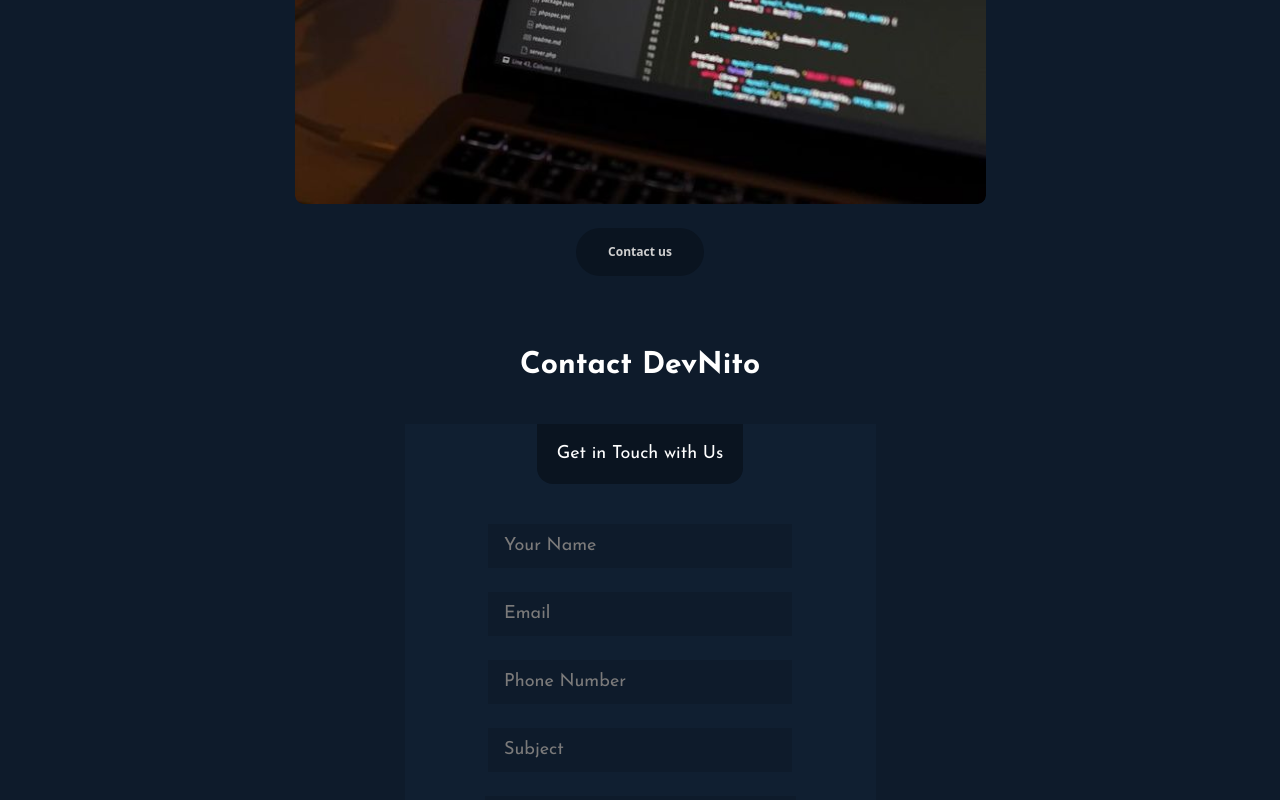
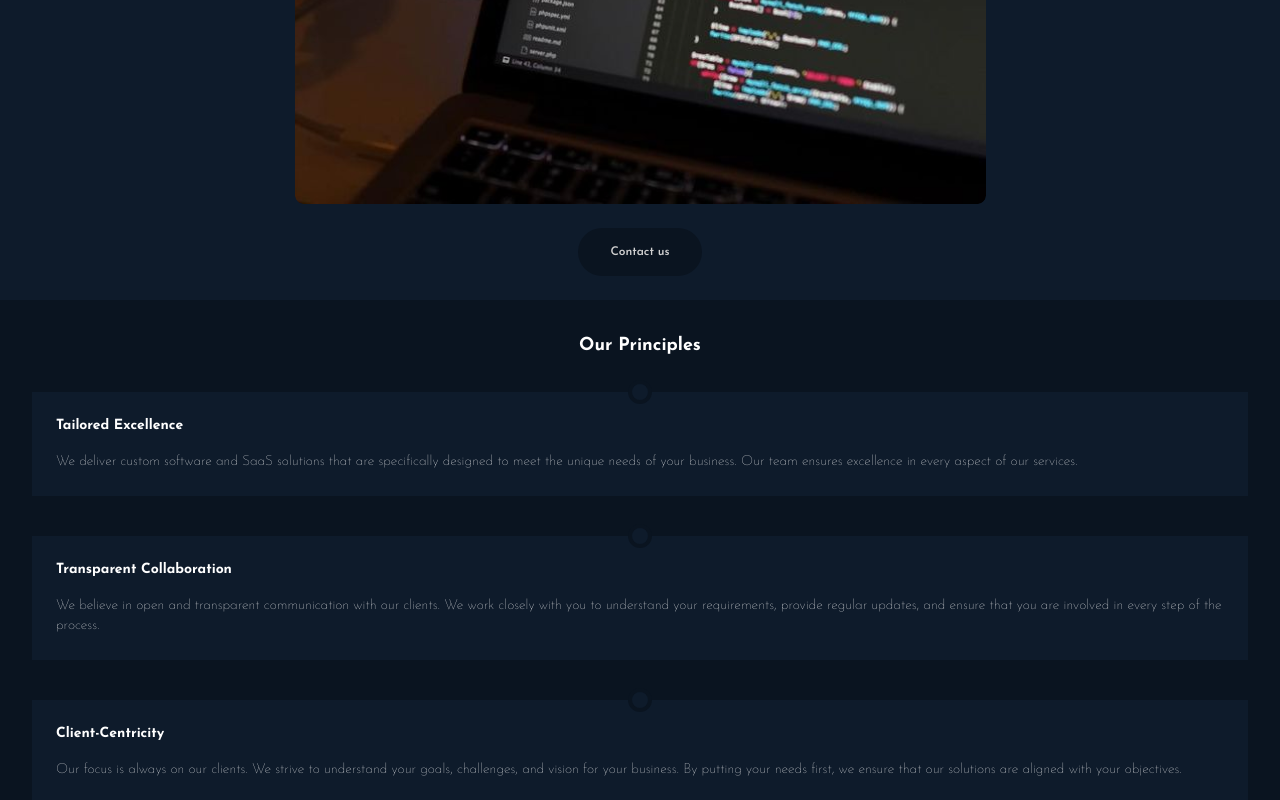
Before and after one commit to developermaroof/devnito2.0, a React (Create React App) app: page /about in a window 1280 px wide. Shown: the part 1512-2312 px from the top of the page. Built offline with nearby package versions, Linux system fonts and the light colour scheme.

Commit message:
Made Principle Section in AboutPage

```diff
--- a/src/components/AboutPage.jsx
+++ b/src/components/AboutPage.jsx
@@ -4,7 +4,7 @@
 
 const AboutPage = () => {
   return (
-    <div className='AboutPage flex flex-col justify-center items-center text-center px-8 py-6 gap-6'>
+    <div className='AboutPage flex flex-col justify-center items-center text-center px-8 py-6 gap-6 font-josefin'>
       <h1 className='font-bold text-xl'>About DevNito</h1>
       <p className='text-xs font-thin'>DevNito is a leading provider of IT export services, offering custom software and SaaS solutions to businesses worldwide. With a focus on tailored excellence, transparent collaboration, and client-centricity, we aim to elevate your business to new heights.</p>
       <img className='w-auto h-auto object-cover rounded-lg' src={AboutPage1} alt="" />
--- /dev/null
+++ b/src/components/Principles.jsx
@@ -0,0 +1,34 @@
+import React from 'react';
+
+const Principles = () => {
+  return (
+    <div className='Principles font-josefin bg-darker-theme p-8 flex flex-col justify-center items-center font-bold text-lg gap-8'>
+      <h1>Our Principles</h1>
+      <div className='PrincipleBoxes flex flex-col gap-10'>
+        <div className="PrincipleBox bg-dark-theme p-6 gap-4 flex flex-col relative">
+          <div className='bg-dark-theme absolute -top-3 left-1/2 transform -translate-x-1/2 border-darker-theme border-4 rounded-xl p-2'>
+
+          </div>
+          <h2 className='text-sm'>Tailored Excellence</h2>
+          <p className='font-thin text-sm'>We deliver custom software and SaaS solutions that are specifically designed to meet the unique needs of your business. Our team ensures excellence in every aspect of our services.</p>
+        </div>
+        <div className="PrincipleBox bg-dark-theme p-6 gap-4 flex flex-col relative">
+          <div className='bg-dark-theme absolute -top-3 left-1/2 transform -translate-x-1/2 border-darker-theme border-4 rounded-xl p-2'>
+
+          </div>
+          <h2 className='text-sm'>Transparent Collaboration</h2>
+          <p className='font-thin text-sm'>We believe in open and transparent communication with our clients. We work closely with you to understand your requirements, provide regular updates, and ensure that you are involved in every step of the process.</p>
+        </div>
+        <div className="PrincipleBox bg-dark-theme p-6 gap-4 flex flex-col relative">
+          <div className='bg-dark-theme absolute -top-3 left-1/2 transform -translate-x-1/2 border-darker-theme border-4 rounded-xl p-2'>
+
+          </div>
+          <h2 className='text-sm'>Client-Centricity</h2>
+          <p className='font-thin text-sm'>Our focus is always on our clients. We strive to understand your goals, challenges, and vision for your business. By putting your needs first, we ensure that our solutions are aligned with your objectives.</p>
+        </div>
+      </div>
+    </div>
+  );
+};
+
+export default Principles;
--- a/src/pages/About.jsx
+++ b/src/pages/About.jsx
@@ -1,11 +1,13 @@
 import React from 'react'
 import { AboutPage, Contact, Footer, Navbar } from '../components'
+import Principles from '../components/Principles'
 
 const About = () => {
   return (
     <div className='bg-dark-theme'>
       <Navbar/>
       <AboutPage/>
+      <Principles/>
       <Contact/>
       <Footer/>
     </div>
--- a/tailwind.config.js
+++ b/tailwind.config.js
@@ -13,6 +13,7 @@
         "light-theme-text": "#000000", // Add light theme text color
         "light-text": "#D0D0D0",
       },
+
       fontFamily: {
         josefin: ["Josefin Sans", "sans-serif"],
       },
```
